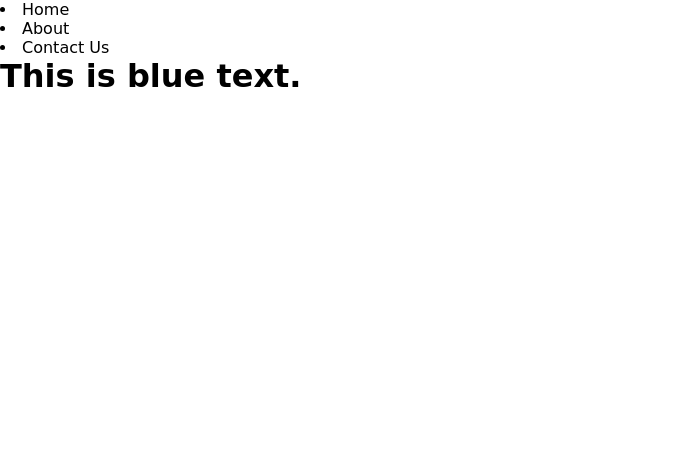
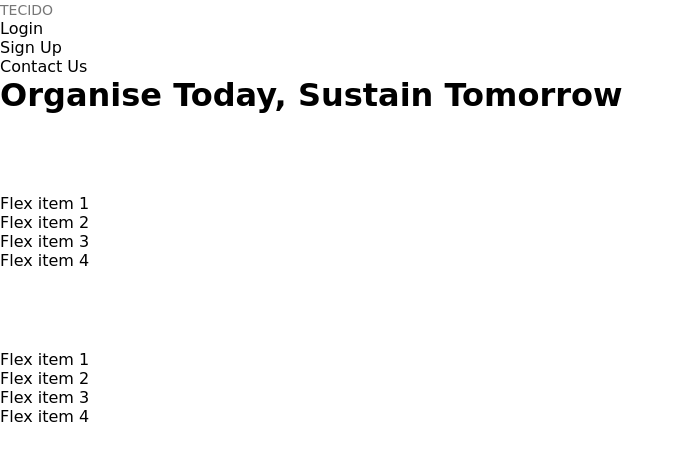
Before and after one commit to Preeti-Bhat6101/Vanquishers, a Python web app: template templates/index.html in a window 1280 px wide. Shown: the top 461 px of the page, without its empty margins (0-684 px from the left). Run offline with Jinja, Linux system fonts and the light colour scheme; the template is opened without the code that fills it, so the values that code supplies are empty.

Commit message:
Index page merged

```diff
--- a/templates/index.html
+++ b/templates/index.html
@@ -3,19 +3,40 @@
 <head>
     <meta charset="UTF-8">
     <meta name="viewport" content="width=device-width, initial-scale=1.0">
-    <title>TitleOfTheProject</title>
+    <link rel="stylesheet" href="/static/styles/index.css">
+
+    <title>Tecido</title>
     <link rel="stylesheet" href="/static/style.css">
 </head>
 <body>
-    <nav class="px-4 py-4 bg-purple-900 text-white" ><ul class="flex"></ul>
-        <li class="mx-2 px-4 cursor-pointer">Home</li>
-        <li class="mx-2 px-4 cursor-pointer" >About</li>
-        <li class="mx-2 px-4 cursor-pointer">Contact Us</li>
-    </ul></nav>
-    <div class="container ">
-        <h1 class="text-blue-900 my-12">
-            This is blue text.
+    <nav class="navbar">
+        <span class="title">TECIDO</span>
+        <ul class="px-10 py-4 flex space-x-11 justify-end text-xl">
+            <li class="cursor-pointer">Login</li>
+            <li class="cursor-pointer">Sign Up</li>
+            <li class="cursor-pointer">Contact Us</li>
+        </ul>
+    </nav>
+    <div class="container">
+        <h1 class="Tagline">
+            Organise Today, Sustain Tomorrow
         </h1>
+
+        <div class="WhatWeDo" style="margin-top: 5rem;">
+            <div class="do1">Flex item 1</div>
+            <div class="do2">Flex item 2</div>
+            <div class="do3">Flex item 3</div>
+            <div class="do4">Flex item 4</div>
+          </div>
+
+        <div class="WhyUs" style="margin-top: 5rem;">
+            <div class ="us1" >Flex item 1</div>
+            <div class="us2">Flex item 2</div>
+            <div class="us3">Flex item 3</div>
+            <div class="us4">Flex item 4</div>
+          </div>
+
+
     </div>
 
 
```
